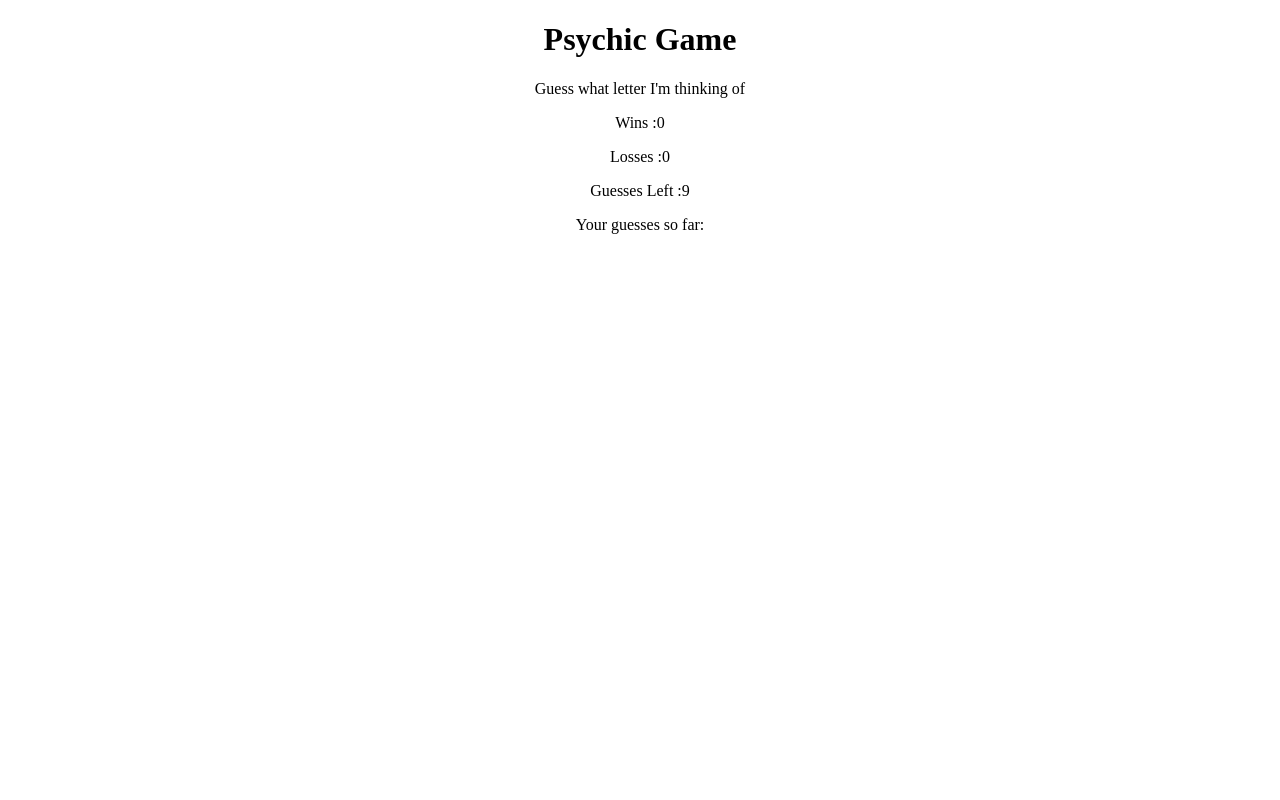
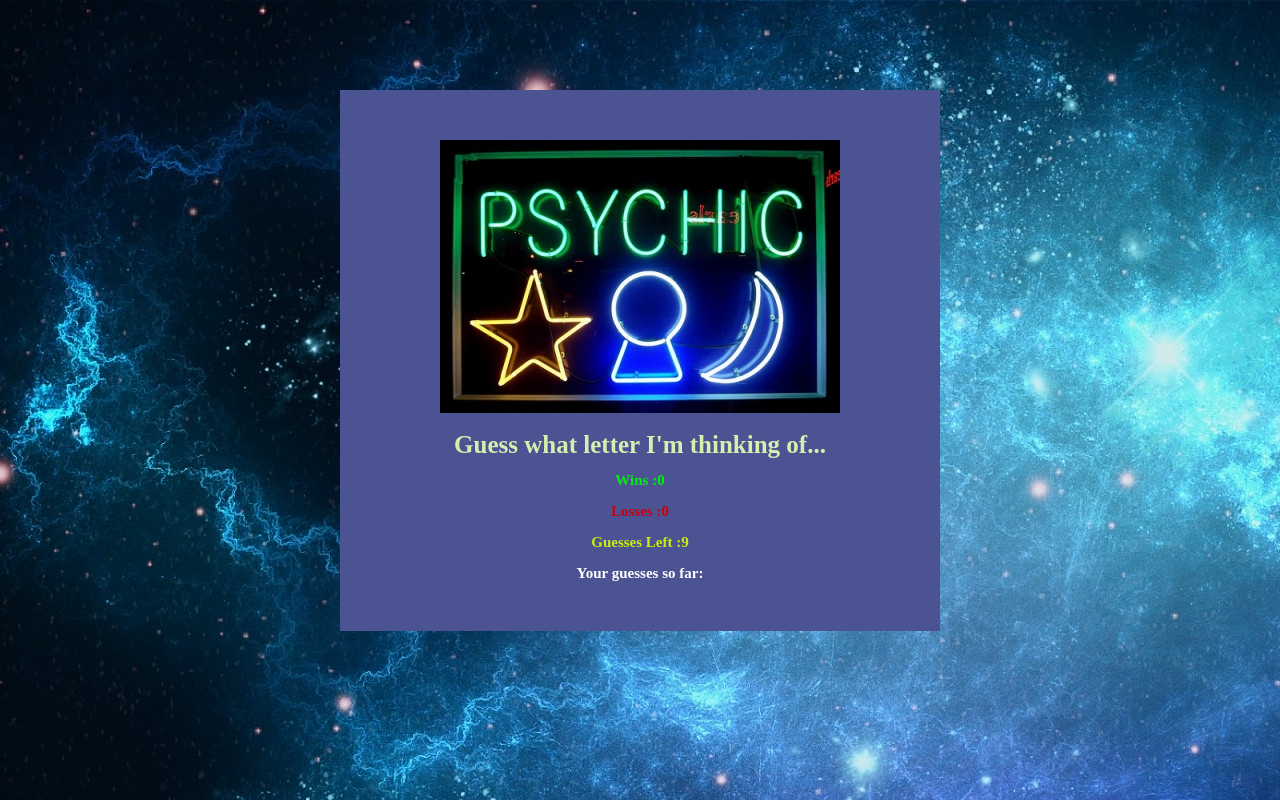
Before and after one commit to Archie1008/Psychic-Game, a plain HTML site: page index.html in a window 1280 px wide. Drawn offline with Linux system fonts and the light colour scheme.

Commit message:
decoration added

```diff
--- a/assets/css/style.css
+++ b/assets/css/style.css
@@ -1,8 +1,41 @@
 html body {
 	width: 960px;
 	margin: 0 auto;
+	background-image: url("../images/background.jpg");
+	background-color: #1779C2;
 }
 
 .wrapper {
+	width:500px;
+	margin: 90px auto;
 	text-align: center;
+	background-color: #4b5393;
+	padding: 50px;
 }
+
+h1 {
+	font-weight: bold;
+	font-size: 25px;
+	color: #D2F0AE;
+}
+
+h3 {
+	font-weight: bolder;
+	font-size: 15px;
+}
+
+#wins {
+	color: #00F00D;
+}
+
+#losses {
+	color: #CB000D;
+}
+
+#guessesLeft {
+	color: #CBEE0D;
+}
+
+#entry {
+	color: white;
+}
--- a/index.html
+++ b/index.html
@@ -3,21 +3,36 @@
 <head>
 	<meta charset="UTF-8">
 	<title>Psychic Game</title>
+	<link rel="stylesheet" href="assets/css/reset.css">
+
 	<link rel="stylesheet" href="assets/css/style.css">
 </head>
 <body>
 <div class=wrapper>
-	<h1>Psychic Game</h1>
+	<img src="assets/images/psychic-myths.jpg" alt="Psychic The Game">
 
-	<p>Guess what letter I'm thinking of</p>
+	<br>
+	<br>
 
-	<p id="wins">Wins :</p>
+	<h1>Guess what letter I'm thinking of...</h1>
 
-	<p id="losses">Losses :</p>
+	<br>
 
-	<p id="guessesLeft">Guesses Left :</p>
+	<h3 id="wins">Wins :</h3>
 
-	<p id="entry"> Your guesses so far: </p>
+	<br>
+
+	<h3 id="losses">Losses :</h3>
+
+	<br>
+
+	<h3 id="guessesLeft">Guesses Left :</h3>
+
+	<br>
+
+	<h3 id="entry"> Your guesses so far: </h3>
+
+
 </div>
 
 <script src="assets/javascript/game.js"></script>
```
Also changed, not shown: assets/images/background.jpg (added), assets/images/psychic-myths.jpg (added).
